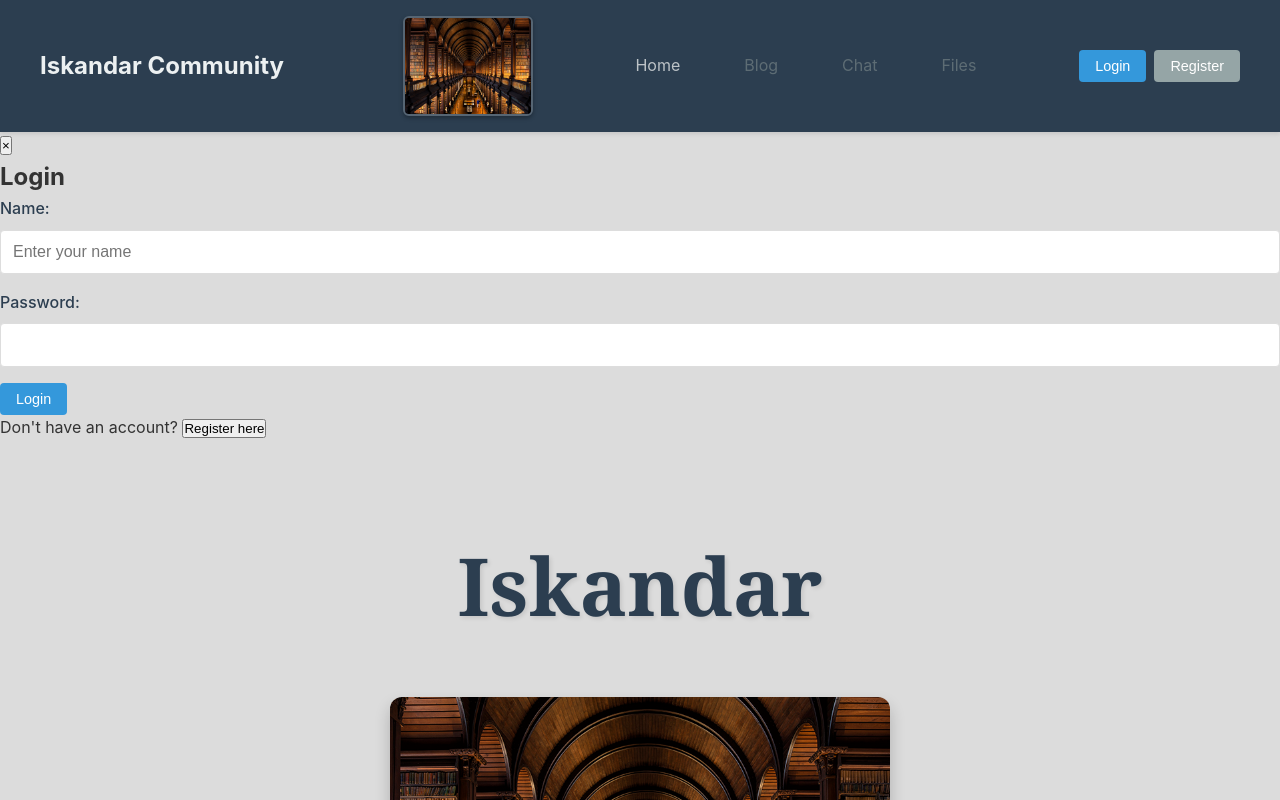
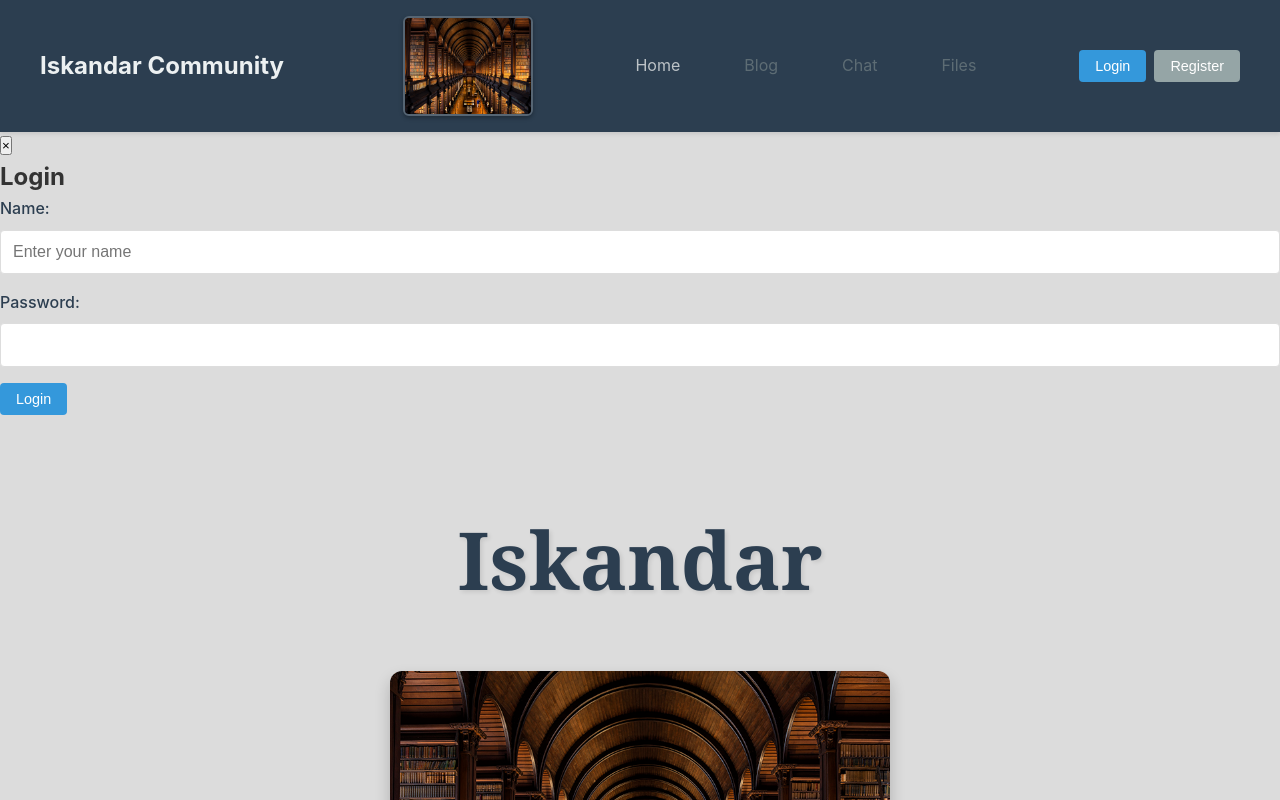
Before and after one commit to tervingo/iskandar-community-frontend, a React (Vite) app: page /home in a window 1280 px wide. Both pictures are taken after a click on the button "Login". Shown: the top 800 px of the page. Built offline with nearby package versions, Linux system fonts and the light colour scheme.

Commit message:
Auto Register reemoved

```diff
--- a/src/components/Auth/Login.tsx
+++ b/src/components/Auth/Login.tsx
@@ -79,18 +79,6 @@ const Login: React.FC<LoginProps> = ({ onLoginSuccess, onSwitchToRegister }) =>
         </button>
       </form>
 
-      {onSwitchToRegister && (
-        <p className="switch-auth">
-          Don't have an account?{' '}
-          <button
-            type="button"
-            className="link-button"
-            onClick={onSwitchToRegister}
-          >
-            Register here
-          </button>
-        </p>
-      )}
     </div>
   );
 };
```
